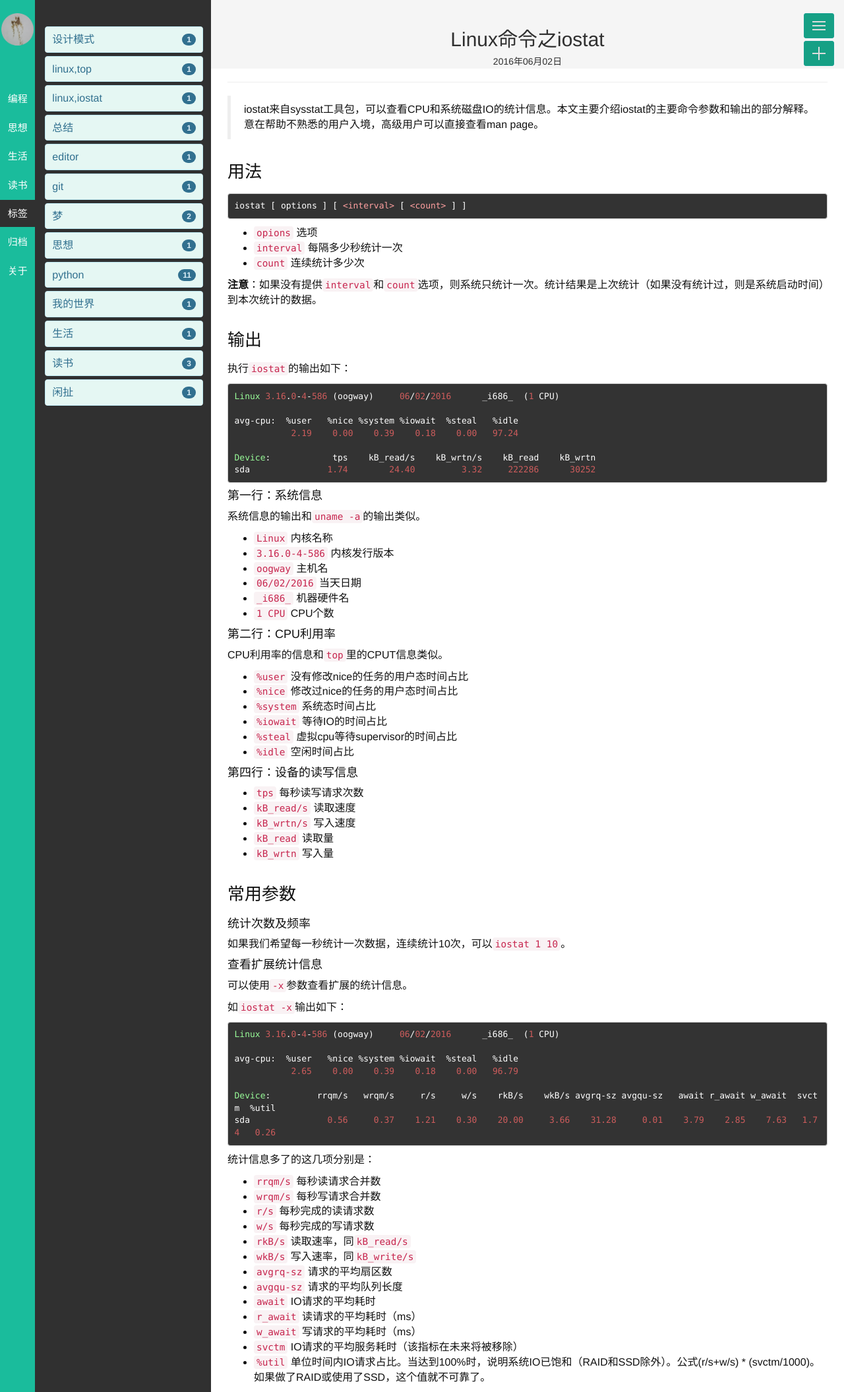
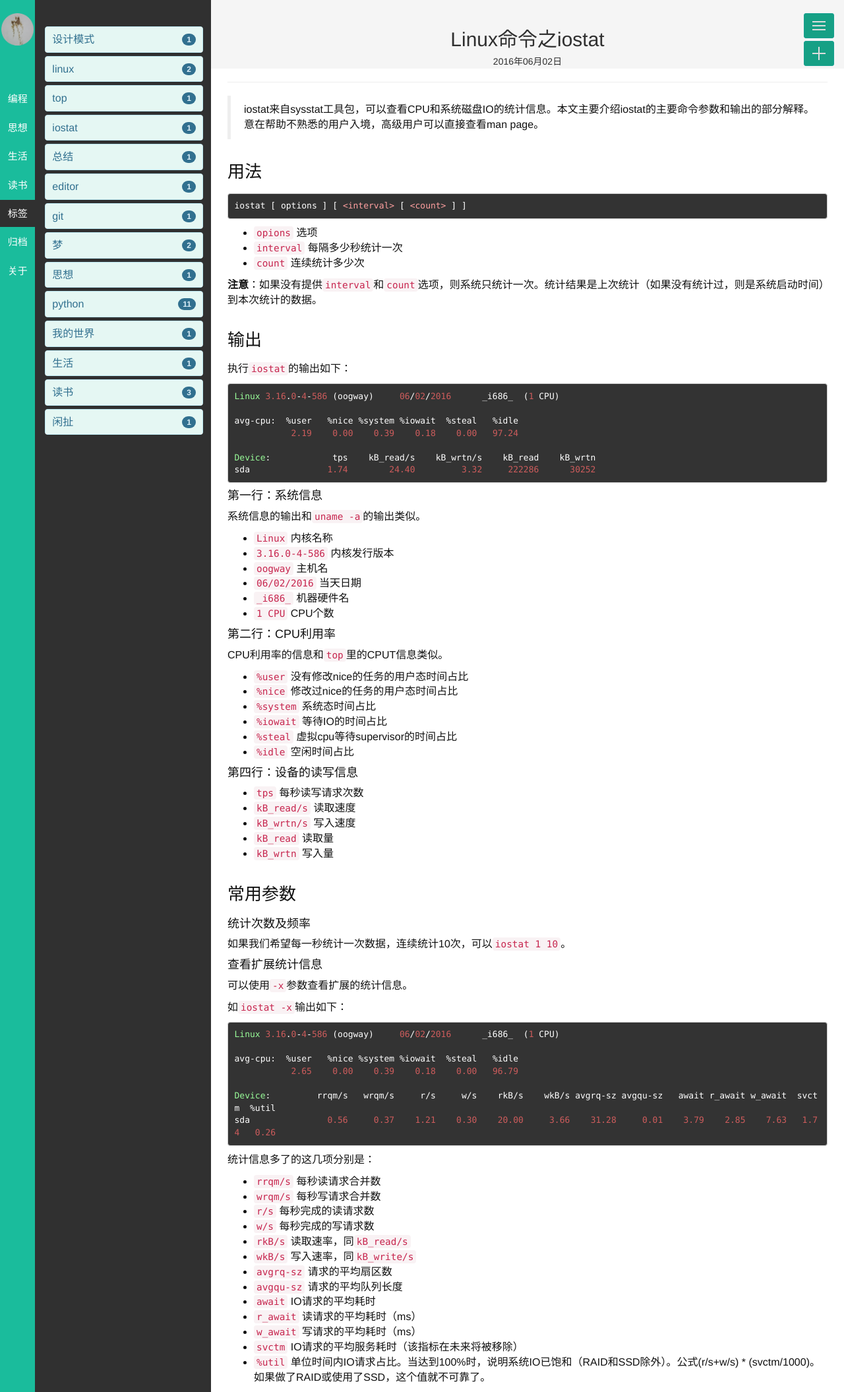
Before and after one commit to pysnow530/pysnow530.github.io, a Jekyll site: the page built from _posts/2016-06-02-linux-command-iostat.md, in a window 1280 px wide. Shown: the whole page at 66% size. Built offline with Jekyll 4.4.1, drawn with Linux system fonts in a browser that asks for light colours; comment, search, counter and statistics services are not loaded.

Commit message:
fix tags

```diff
--- a/_posts/2016-06-02-linux-command-iostat.md
+++ b/_posts/2016-06-02-linux-command-iostat.md
@@ -2,7 +2,7 @@
 layout: post
 title: Linux命令之iostat
 categories: 编程
-tags: linux,iostat
+tags: linux iostat
 ---
 
 > iostat来自sysstat工具包，可以查看CPU和系统磁盘IO的统计信息。本文主要介绍iostat的主要命令参数和输出的部分解释。意在帮助不熟悉的用户入境，高级用户可以直接查看man page。
```
Also changed, not shown: _posts/2016-06-01-linux-command-top.md (+1 -1 lines).
